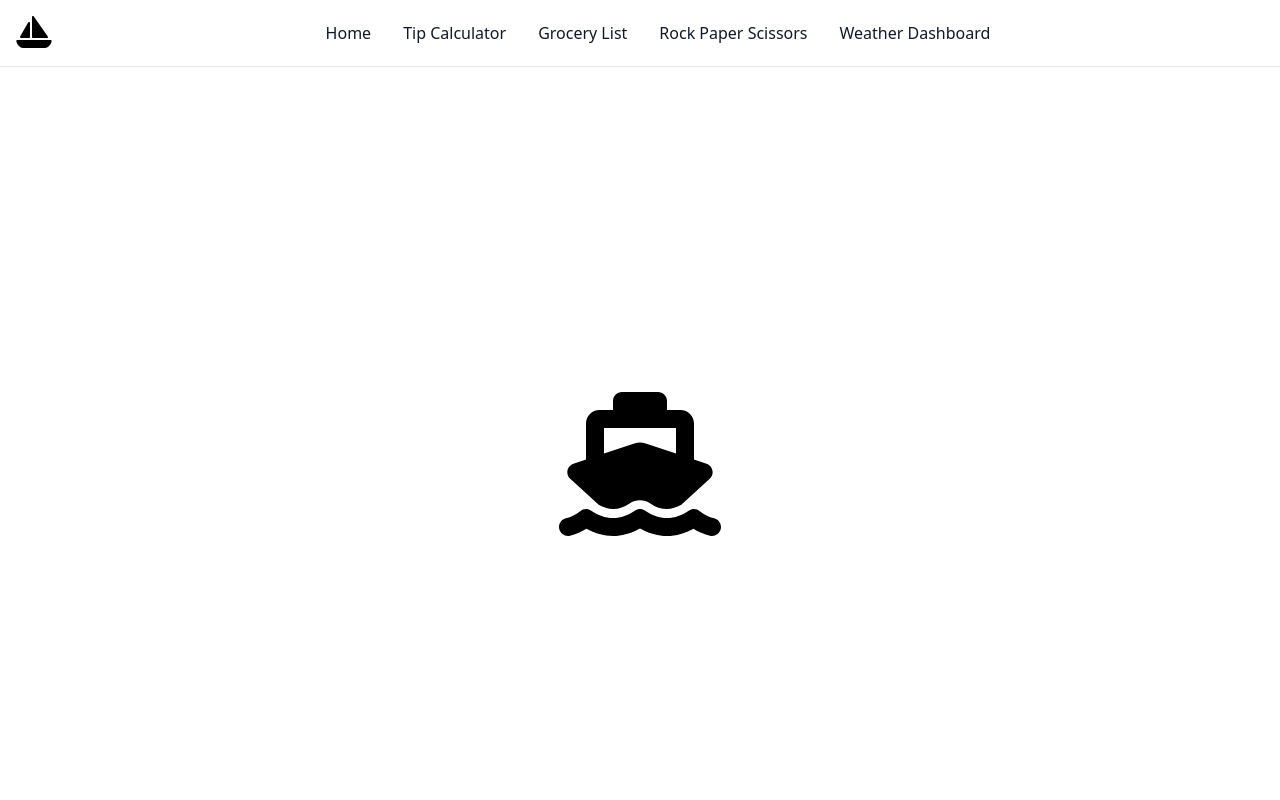
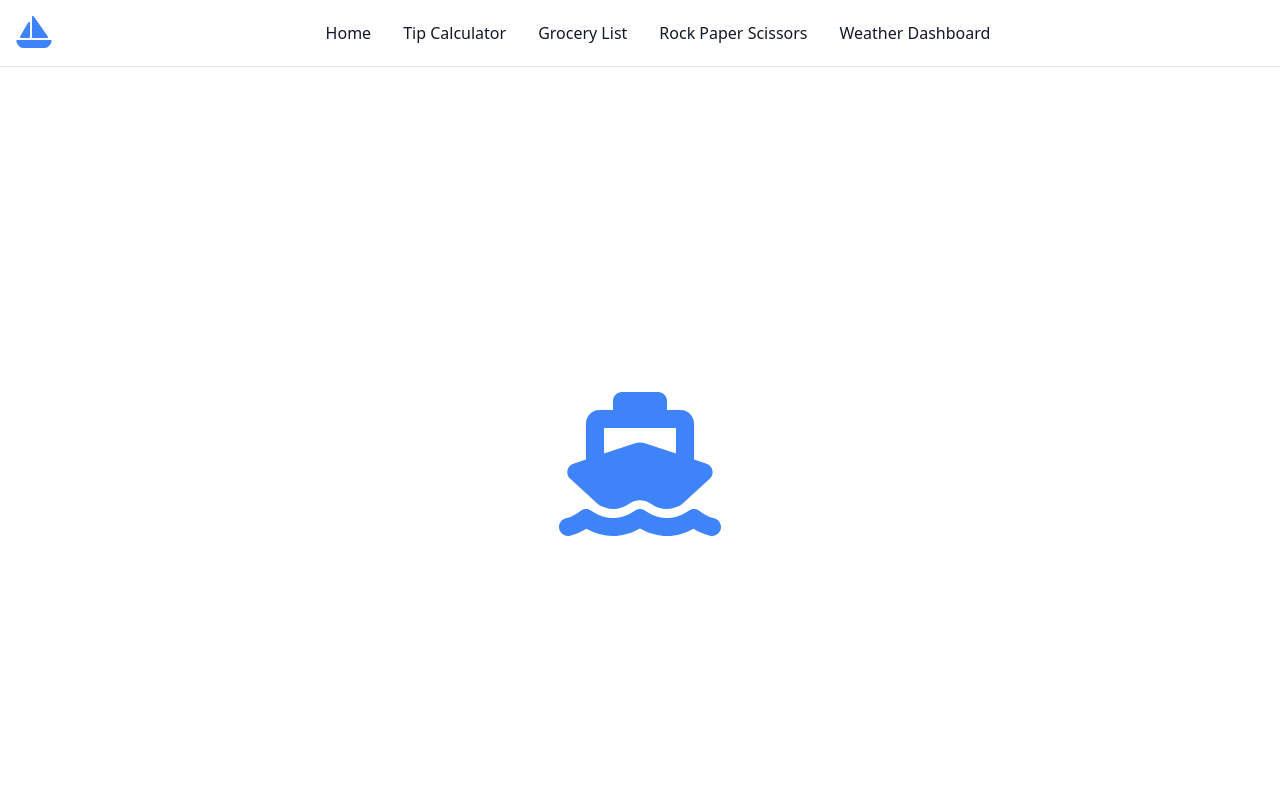
Before and after one commit to UreshiiPanda/zeal, an Angular app in the folder zeal/: page / in a window 1280 px wide. Shown: the top 800 px of the page. Built offline with nearby package versions, Linux system fonts and the light colour scheme.

Commit message:
slight color scheme tweak

```diff
--- a/zeal/src/app/shared/components/grocery/grocery.component.html
+++ b/zeal/src/app/shared/components/grocery/grocery.component.html
@@ -28,5 +28,5 @@
       </tr>
     </tbody>
   </table>
-  <button (click)="clearItems()" class="mt-8 text-white bg-red-700 hover:bg-red-800 focus:ring-4 focus:outline-none focus:ring-red-300 font-medium rounded-lg text-sm px-5 py-2.5 text-center dark:bg-red-600 dark:hover:bg-red-700 dark:focus:ring-red-800">Clear Items</button>
+  <button (click)="clearItems()" class="mt-8 text-white bg-red-400 hover:bg-red-600 focus:ring-4 focus:outline-none focus:ring-red-300 font-medium rounded-lg text-sm px-5 py-2.5 text-center dark:bg-red-600 dark:hover:bg-red-700 dark:focus:ring-red-800">Clear Items</button>
 </div>
--- a/zeal/src/app/shared/components/header/header.component.html
+++ b/zeal/src/app/shared/components/header/header.component.html
@@ -2,7 +2,7 @@
 <nav class="bg-white dark:bg-gray-900 fixed w-full z-20 top-0 start-0 border-b border-gray-200 dark:border-gray-600">
   <div class=" max-w-screen-xl w-full flex flex-wrap items-center justify-between mx-auto p-4">
 
-    <fa-icon [icon]="faSailboat" size="2x"></fa-icon>
+    <fa-icon [icon]="faSailboat" class="text-blue-500" size="2x"></fa-icon>
 
     <div class="flex md:order-2 space-x-3 md:space-x-0">
           <button data-collapse-toggle="navbar-sticky" type="button" class="inline-flex items-center p-2 w-10 h-10 justify-center text-sm text-gray-500 rounded-lg md:hidden hover:bg-gray-100 focus:outline-none focus:ring-2 focus:ring-gray-200 dark:text-gray-400 dark:hover:bg-gray-700 dark:focus:ring-gray-600" aria-controls="navbar-sticky" aria-expanded="false">
--- a/zeal/src/app/shared/components/home/home.component.html
+++ b/zeal/src/app/shared/components/home/home.component.html
@@ -1,5 +1,5 @@
 <div class="flex justify-center items-center h-screen">
     <div class="flex justify-center">
-      <fa-icon [icon]="faShip" size="9x" animation="fade"></fa-icon>
+      <fa-icon [icon]="faShip" class="text-blue-500" size="9x" animation="fade"></fa-icon>
     </div>
 </div>
```
